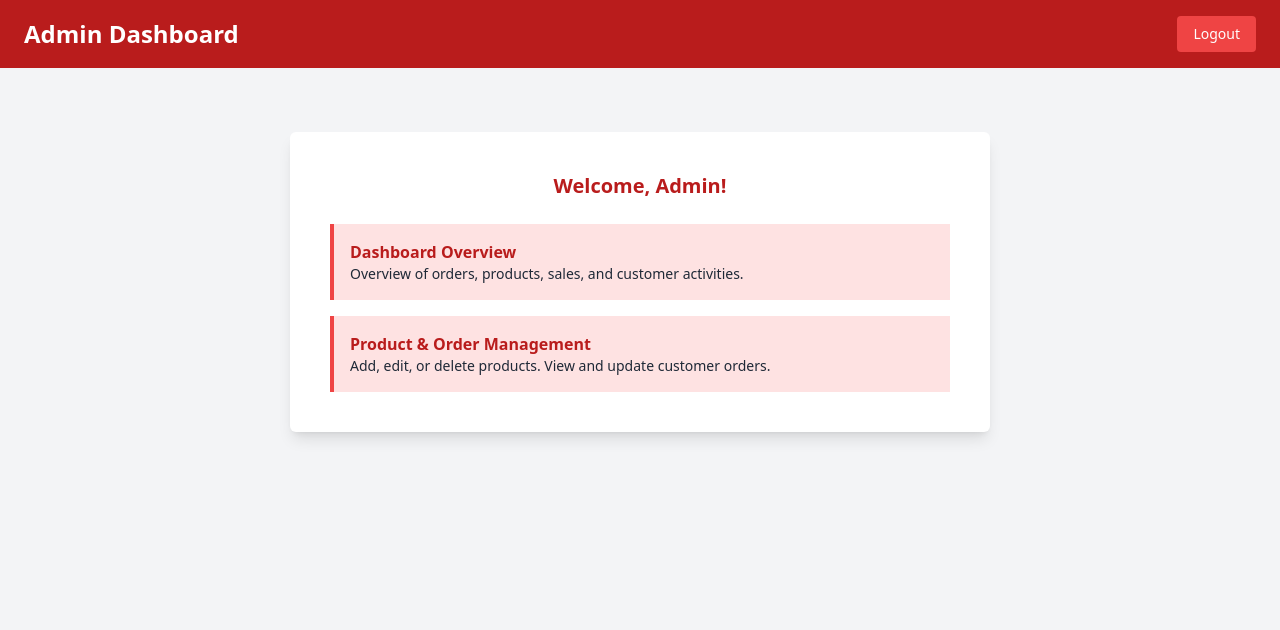
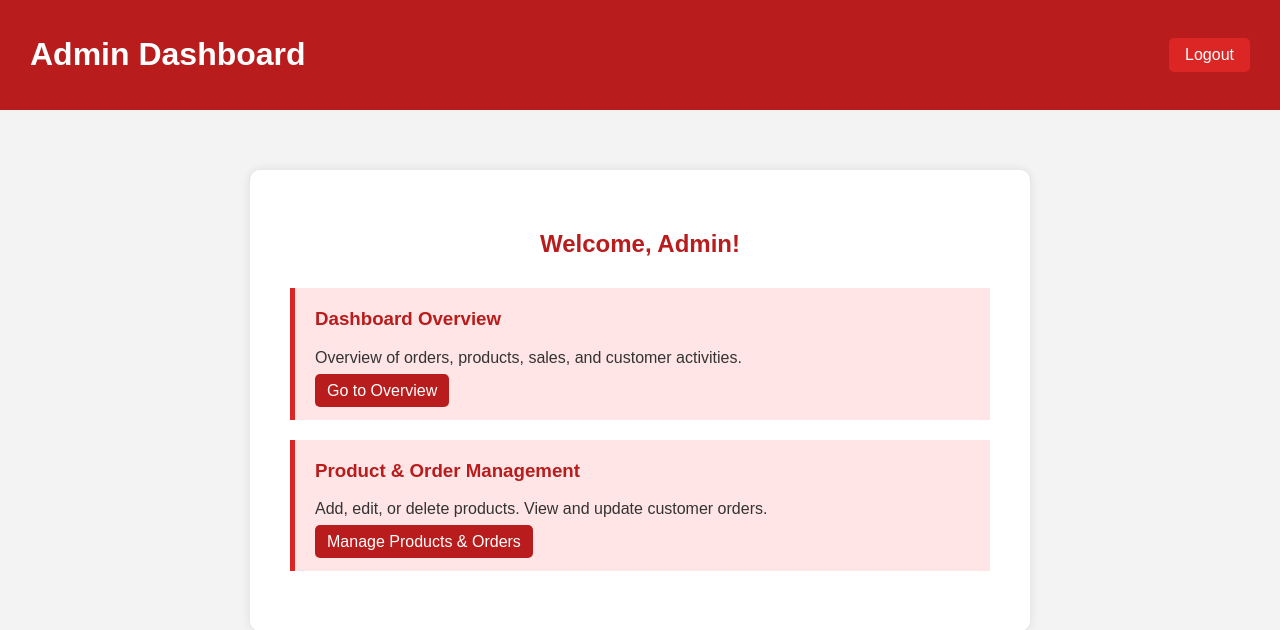
Before and after one commit to maojude27/FInal_project_itmajor, a Flask app: page /admin/dashboard in a window 1280 px wide. Shown: the top 630 px of the page. Run offline with Flask 3, Linux system fonts and the light colour scheme; a user stored in the database is signed in; some libraries are stand-ins or nearby versions.

Commit message:
new pages

```diff
--- a/templates/admin_dashboard.html
+++ b/templates/admin_dashboard.html
@@ -1,35 +1,101 @@
-<!-- templates/admin_dashboard.html -->
 <!DOCTYPE html>
 <html lang="en">
 <head>
     <meta charset="UTF-8">
     <title>Admin Dashboard</title>
-    <script src="https://cdn.tailwindcss.com"></script>
+    <style>
+        body {
+            font-family: Arial, sans-serif;
+            background-color: #f3f3f3;
+            margin: 0;
+            padding: 0;
+        }
+        .navbar {
+            background-color: #b91c1c;
+            color: white;
+            display: flex;
+            justify-content: space-between;
+            align-items: center;
+            padding: 15px 30px;
+        }
+        .navbar a {
+            background-color: #dc2626;
+            color: white;
+            padding: 8px 16px;
+            text-decoration: none;
+            border-radius: 5px;
+        }
+        .container {
+            display: flex;
+            justify-content: center;
+            margin-top: 60px;
+        }
+        .card {
+            background-color: white;
+            padding: 40px;
+            width: 700px;
+            border-radius: 10px;
+            box-shadow: 0 0 10px rgba(0,0,0,0.1);
+        }
+        .card h2 {
+            text-align: center;
+            color: #b91c1c;
+            margin-bottom: 30px;
+        }
+        .section {
+            border-left: 5px solid #dc2626;
+            background-color: #ffe5e5;
+            padding: 20px;
+            margin-bottom: 20px;
+        }
+        .section h3 {
+            margin-top: 0;
+            color: #b91c1c;
+        }
+        .section p {
+            margin: 5px 0 15px;
+            color: #333;
+        }
+        .section a {
+            background-color: #b91c1c;
+            color: white;
+            padding: 8px 12px;
+            text-decoration: none;
+            border-radius: 5px;
+        }
+        .section a:hover {
+            background-color: #991b1b;
+        }
+    </style>
 </head>
-<body class="bg-gray-100">
+<body>
+
     <!-- Navbar -->
-    <div class="bg-red-700 text-white flex justify-between items-center px-6 py-4">
-        <h1 class="text-2xl font-bold">Admin Dashboard</h1>
-        <a href="{{ url_for('logout') }}" class="bg-red-500 hover:bg-red-600 text-white text-sm px-4 py-2 rounded">Logout</a>
+    <div class="navbar">
+        <h1>Admin Dashboard</h1>
+        <a href="{{ url_for('logout') }}">Logout</a>
     </div>
 
     <!-- Main Content -->
-    <div class="flex justify-center mt-16">
-        <div class="bg-white shadow-lg rounded-md p-10 w-[700px]">
-            <h2 class="text-xl font-semibold text-red-700 text-center mb-6">Welcome, Admin!</h2>
+    <div class="container">
+        <div class="card">
+            <h2>Welcome, Admin!</h2>
 
             <!-- Dashboard Overview -->
-            <div class="bg-red-100 border-l-4 border-red-500 p-4 mb-4">
-                <h3 class="font-bold text-red-700">Dashboard Overview</h3>
-                <p class="text-gray-800 text-sm">Overview of orders, products, sales, and customer activities.</p>
+            <div class="section">
+                <h3>Dashboard Overview</h3>
+                <p>Overview of orders, products, sales, and customer activities.</p>
+                <a href="{{ url_for('admin_overview') }}">Go to Overview</a>
             </div>
 
-            <!-- Product Management -->
-            <div class="bg-red-100 border-l-4 border-red-500 p-4">
-                <h3 class="font-bold text-red-700">Product & Order Management</h3>
-                <p class="text-gray-800 text-sm">Add, edit, or delete products. View and update customer orders.</p>
+            <!-- Product & Order Management -->
+            <div class="section">
+                <h3>Product & Order Management</h3>
+                <p>Add, edit, or delete products. View and update customer orders.</p>
+                <a href="{{ url_for('admin_manage') }}">Manage Products & Orders</a>
             </div>
         </div>
     </div>
+
 </body>
 </html>
```
Also changed, not shown: templates/add_category.html (added, +40 -0 lines), templates/add_product.html (added, +68 -0 lines), templates/add_restaurant.html (added, +50 -0 lines), templates/admin_manage.html (added, +90 -0 lines), templates/edit_product.html (added, +76 -0 lines), static/uploads/images.jpeg (added).
